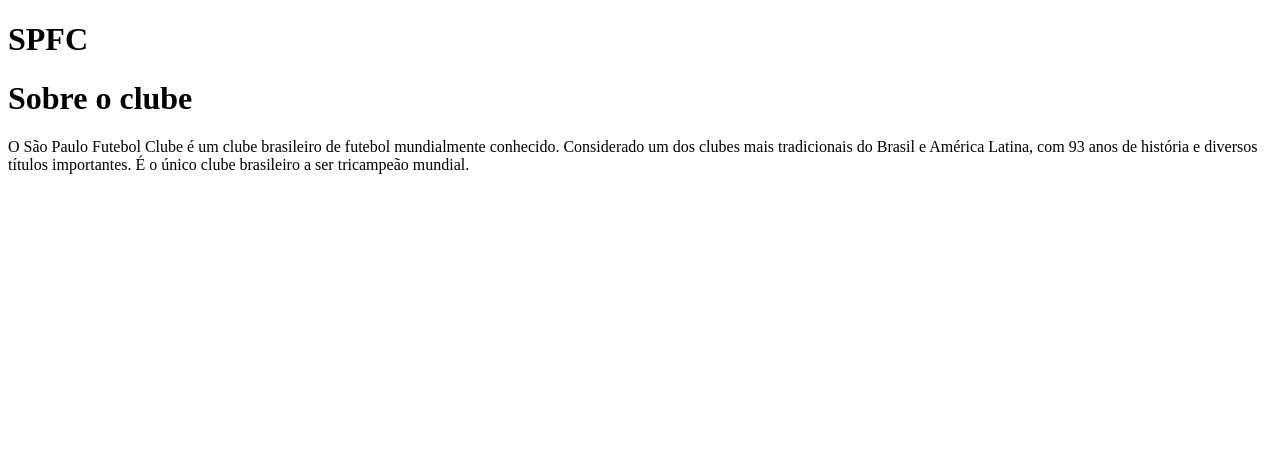
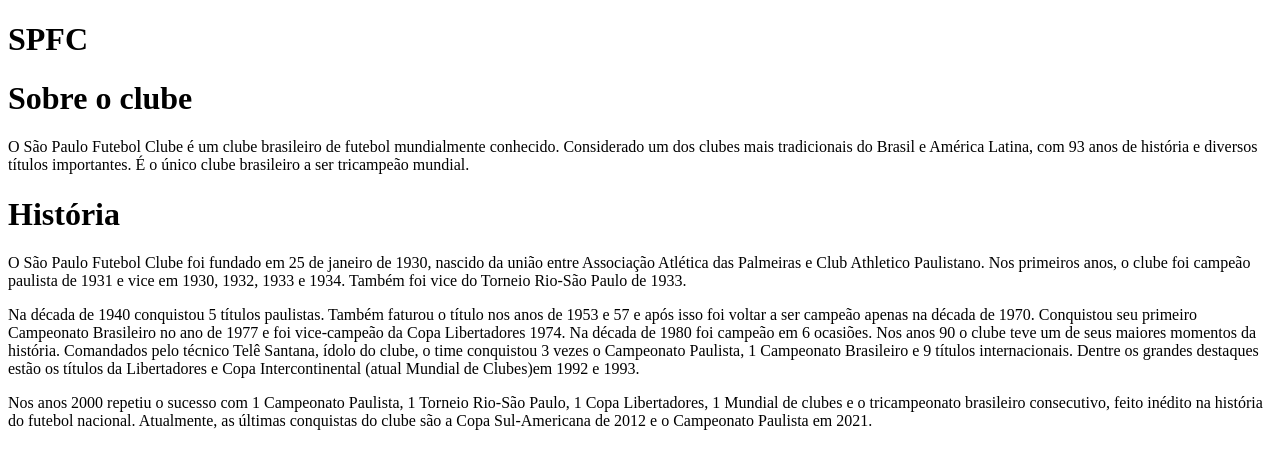
Before and after one commit to websterramos/saopaulofc, a plain HTML site: page index.html in a window 1280 px wide. Drawn offline with Linux system fonts and the light colour scheme.

Commit message:
Adicionando seção História

```diff
--- a/index.html
+++ b/index.html
@@ -21,5 +21,35 @@
         É o único clube brasileiro a ser tricampeão mundial.
       </p>
     </div>
+
+    <div>
+      <h1>História</h1>
+      <p>
+        O São Paulo Futebol Clube foi fundado em 25 de janeiro de 1930, nascido
+        da união entre Associação Atlética das Palmeiras e Club Athletico
+        Paulistano. Nos primeiros anos, o clube foi campeão paulista de 1931 e
+        vice em 1930, 1932, 1933 e 1934. Também foi vice do Torneio Rio-São
+        Paulo de 1933.
+      </p>
+      <p>
+        Na década de 1940 conquistou 5 títulos paulistas. Também faturou o
+        título nos anos de 1953 e 57 e após isso foi voltar a ser campeão apenas
+        na década de 1970. Conquistou seu primeiro Campeonato Brasileiro no ano
+        de 1977 e foi vice-campeão da Copa Libertadores 1974. Na década de 1980
+        foi campeão em 6 ocasiões. Nos anos 90 o clube teve um de seus maiores
+        momentos da história. Comandados pelo técnico Telê Santana, ídolo do
+        clube, o time conquistou 3 vezes o Campeonato Paulista, 1 Campeonato
+        Brasileiro e 9 títulos internacionais. Dentre os grandes destaques estão
+        os títulos da Libertadores e Copa Intercontinental (atual Mundial de
+        Clubes)em 1992 e 1993.
+      </p>
+      <p>
+        Nos anos 2000 repetiu o sucesso com 1 Campeonato Paulista, 1 Torneio
+        Rio-São Paulo, 1 Copa Libertadores, 1 Mundial de clubes e o
+        tricampeonato brasileiro consecutivo, feito inédito na história do
+        futebol nacional. Atualmente, as últimas conquistas do clube são a Copa
+        Sul-Americana de 2012 e o Campeonato Paulista em 2021.
+      </p>
+    </div>
   </body>
 </html>
```
